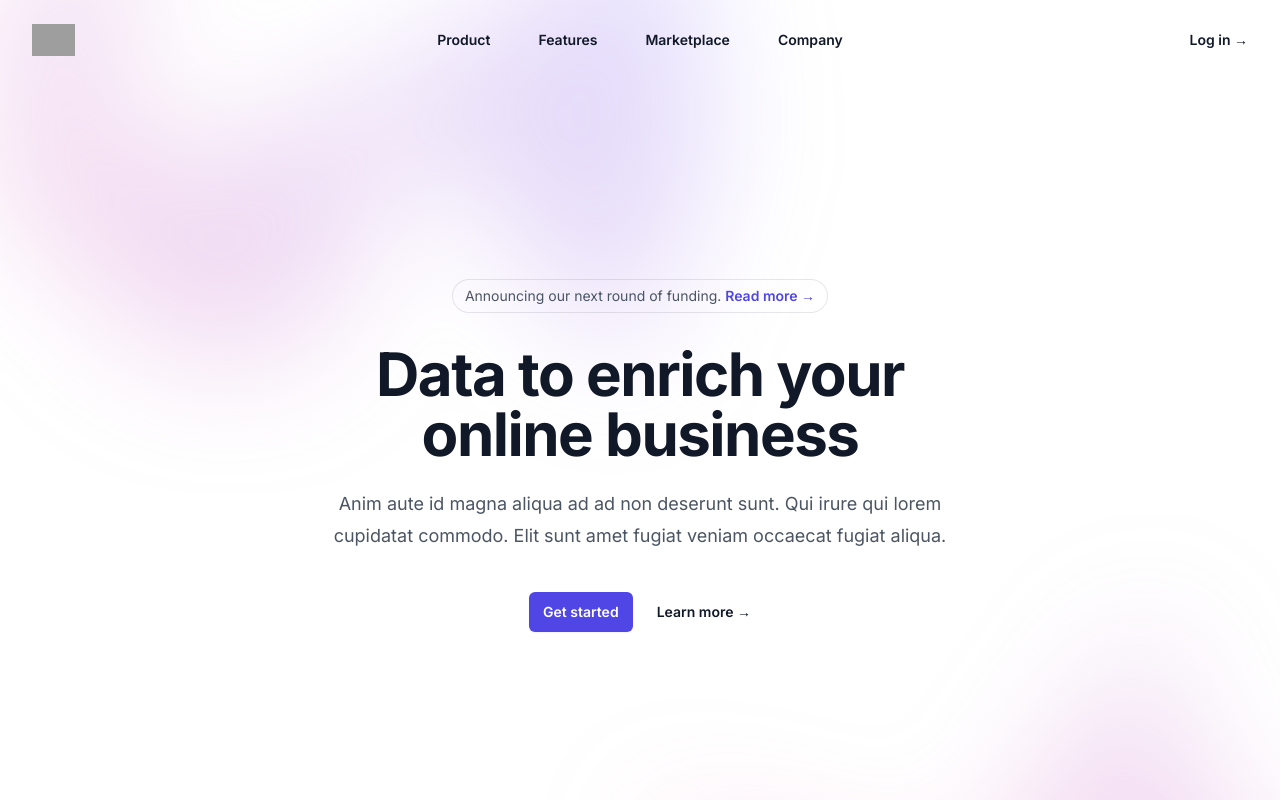
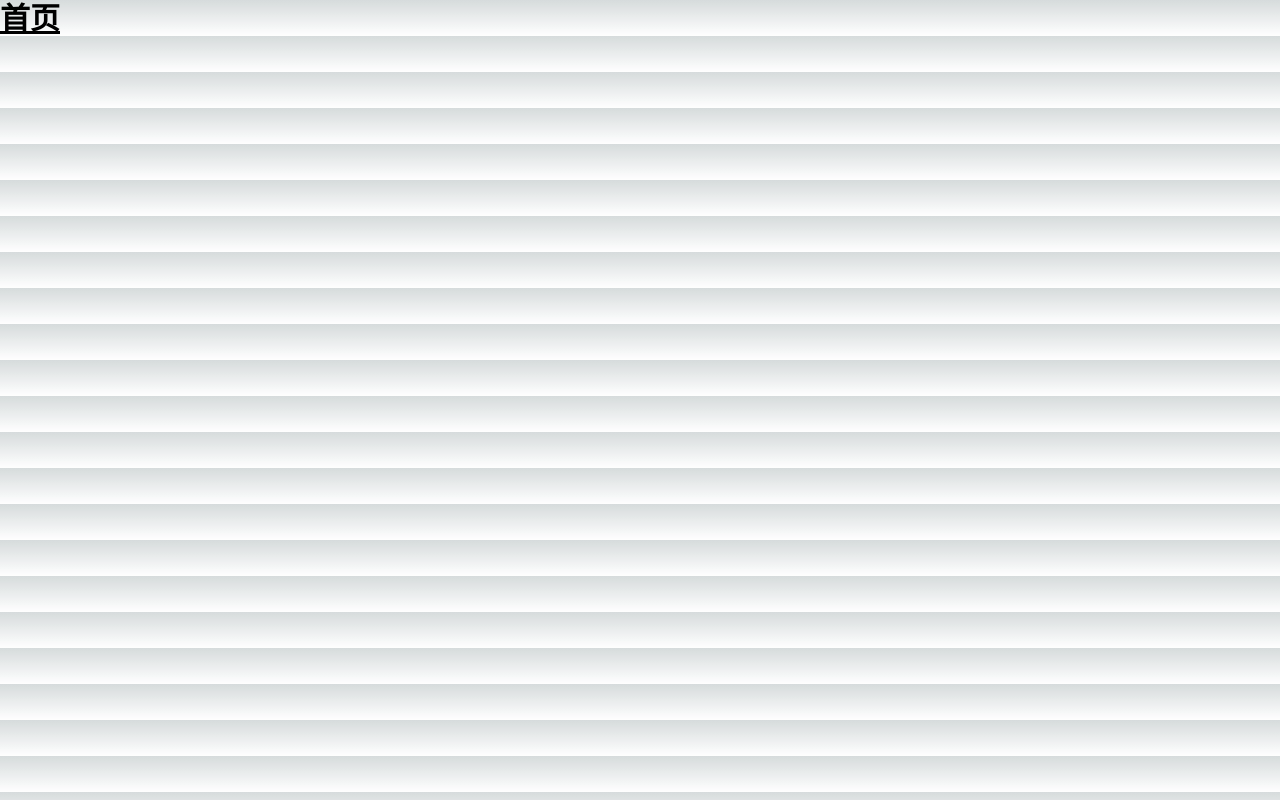
Before and after one commit to gaoxiu333/blog, a Next.js app in the folder packages/n-blog/: page / in a window 1280 px wide. Shown: the top 800 px of the page. Built offline with nearby package versions, Linux system fonts and the light colour scheme; grey boxes are pictures that could not be loaded.

Commit message:
feat: TOOD

```diff
--- a/package.json
+++ b/package.json
@@ -8,5 +8,8 @@
   },
   "keywords": [],
   "author": "",
-  "license": "ISC"
+  "license": "ISC",
+  "dependencies": {
+    "@headlessui/react": "^1.7.18"
+  }
 }
--- a/packages/n-blog/app/page.tsx
+++ b/packages/n-blog/app/page.tsx
@@ -1,122 +1,9 @@
-import Image from "next/image";
-import { useState } from "react";
-const navigation = [
-  { name: "Product", href: "#" },
-  { name: "Features", href: "#" },
-  { name: "Marketplace", href: "#" },
-  { name: "Company", href: "#" },
-];
 export default function Home() {
-
   return (
-    <div className="bg-white">
-      <header className="absolute inset-x-0 top-0 z-50">
-        <nav
-          className="flex items-center justify-between p-6 lg:px-8"
-          aria-label="Global"
-        >
-          <div className="flex lg:flex-1">
-            <a href="#" className="-m-1.5 p-1.5">
-              <span className="sr-only">Your Company</span>
-              <img
-                className="h-8 w-auto"
-                src="https://tailwindui.com/img/logos/mark.svg?color=indigo&shade=600"
-                alt=""
-              />
-            </a>
-          </div>
-          <div className="flex lg:hidden">
-            <button
-              type="button"
-              className="-m-2.5 inline-flex items-center justify-center rounded-md p-2.5 text-gray-700"
-            >
-              <span className="sr-only">Open main menu</span>
-            </button>
-          </div>
-          <div className="hidden lg:flex lg:gap-x-12">
-            {navigation.map((item) => (
-              <a
-                key={item.name}
-                href={item.href}
-                className="text-sm font-semibold leading-6 text-gray-900"
-              >
-                {item.name}
-              </a>
-            ))}
-          </div>
-          <div className="hidden lg:flex lg:flex-1 lg:justify-end">
-            <a
-              href="#"
-              className="text-sm font-semibold leading-6 text-gray-900"
-            >
-              Log in <span aria-hidden="true">&rarr;</span>
-            </a>
-          </div>
-        </nav>
-
-      </header>
-
-      <div className="relative isolate px-6 pt-14 lg:px-8">
-        <div
-          className="absolute inset-x-0 -top-40 -z-10 transform-gpu overflow-hidden blur-3xl sm:-top-80"
-          aria-hidden="true"
-        >
-          <div
-            className="relative left-[calc(50%-11rem)] aspect-[1155/678] w-[36.125rem] -translate-x-1/2 rotate-[30deg] bg-gradient-to-tr from-[#ff80b5] to-[#9089fc] opacity-30 sm:left-[calc(50%-30rem)] sm:w-[72.1875rem]"
-            style={{
-              clipPath:
-                "polygon(74.1% 44.1%, 100% 61.6%, 97.5% 26.9%, 85.5% 0.1%, 80.7% 2%, 72.5% 32.5%, 60.2% 62.4%, 52.4% 68.1%, 47.5% 58.3%, 45.2% 34.5%, 27.5% 76.7%, 0.1% 64.9%, 17.9% 100%, 27.6% 76.8%, 76.1% 97.7%, 74.1% 44.1%)",
-            }}
-          />
-        </div>
-        <div className="mx-auto max-w-2xl py-32 sm:py-48 lg:py-56">
-          <div className="hidden sm:mb-8 sm:flex sm:justify-center">
-            <div className="relative rounded-full px-3 py-1 text-sm leading-6 text-gray-600 ring-1 ring-gray-900/10 hover:ring-gray-900/20">
-              Announcing our next round of funding.{" "}
-              <a href="#" className="font-semibold text-indigo-600">
-                <span className="absolute inset-0" aria-hidden="true" />
-                Read more <span aria-hidden="true">&rarr;</span>
-              </a>
-            </div>
-          </div>
-          <div className="text-center">
-            <h1 className="text-4xl font-bold tracking-tight text-gray-900 sm:text-6xl">
-              Data to enrich your online business
-            </h1>
-            <p className="mt-6 text-lg leading-8 text-gray-600">
-              Anim aute id magna aliqua ad ad non deserunt sunt. Qui irure qui
-              lorem cupidatat commodo. Elit sunt amet fugiat veniam occaecat
-              fugiat aliqua.
-            </p>
-            <div className="mt-10 flex items-center justify-center gap-x-6">
-              <a
-                href="#"
-                className="rounded-md bg-indigo-600 px-3.5 py-2.5 text-sm font-semibold text-white shadow-sm hover:bg-indigo-500 focus-visible:outline focus-visible:outline-2 focus-visible:outline-offset-2 focus-visible:outline-indigo-600"
-              >
-                Get started
-              </a>
-              <a
-                href="#"
-                className="text-sm font-semibold leading-6 text-gray-900"
-              >
-                Learn more <span aria-hidden="true">→</span>
-              </a>
-            </div>
-          </div>
-        </div>
-        <div
-          className="absolute inset-x-0 top-[calc(100%-13rem)] -z-10 transform-gpu overflow-hidden blur-3xl sm:top-[calc(100%-30rem)]"
-          aria-hidden="true"
-        >
-          <div
-            className="relative left-[calc(50%+3rem)] aspect-[1155/678] w-[36.125rem] -translate-x-1/2 bg-gradient-to-tr from-[#ff80b5] to-[#9089fc] opacity-30 sm:left-[calc(50%+36rem)] sm:w-[72.1875rem]"
-            style={{
-              clipPath:
-                "polygon(74.1% 44.1%, 100% 61.6%, 97.5% 26.9%, 85.5% 0.1%, 80.7% 2%, 72.5% 32.5%, 60.2% 62.4%, 52.4% 68.1%, 47.5% 58.3%, 45.2% 34.5%, 27.5% 76.7%, 0.1% 64.9%, 17.9% 100%, 27.6% 76.8%, 76.1% 97.7%, 74.1% 44.1%)",
-            }}
-          />
-        </div>
-      </div>
-    </div>
+    <h1 className="text-3xl font-bold underline ">
+      首页
+      <div className="text-3xl"></div>
+      <div className="grid grid-cols-2 sm:grid-cols-3 lg:grid-cols-4"></div>
+    </h1>
   );
 }
--- a/packages/n-blog/package.json
+++ b/packages/n-blog/package.json
@@ -22,6 +22,8 @@
     "eslint": "^8",
     "eslint-config-next": "14.0.4",
     "postcss": "^8",
+    "prettier": "^3.2.4",
+    "prettier-plugin-tailwindcss": "^0.5.11",
     "tailwindcss": "^3.3.0",
     "typescript": "^5"
   }
```
Also changed, not shown: packages/n-blog/app/layout.tsx (+9 -9 lines), packages/n-blog/styles/globals.css (renamed from packages/n-blog/app/globals.css), 2 other files (tests, documents, lock files or other folders).
